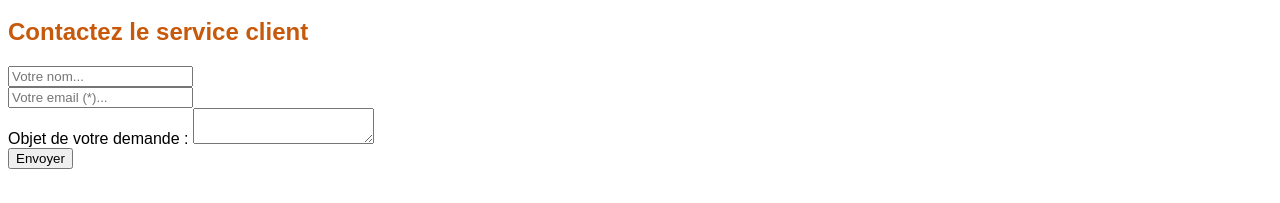
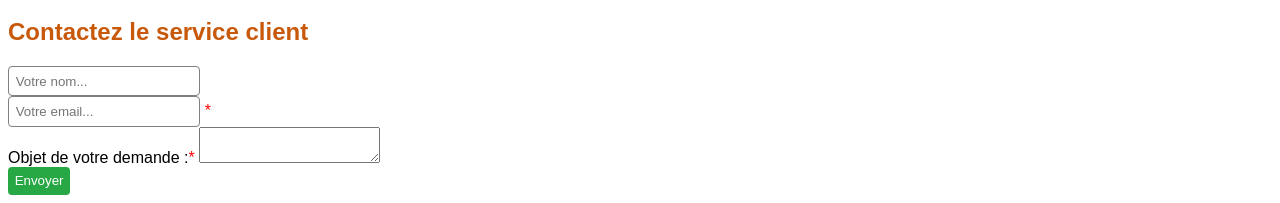
Before and after one commit to Ghislaine34/init_html, a plain HTML site: page index.html in a window 1280 px wide. Shown: the part 1083-1286 px from the top of the page. Before the commit the page ends 1260 px from the top, so only its background shows below. Drawn offline with Linux system fonts and the light colour scheme; files whose address does not match are found by name.

Commit message:
design form

```diff
--- /dev/null
+++ b/assets/css/forms.css
@@ -0,0 +1,25 @@
+/**
+*Design field and form
+**/
+.required::after{
+    content: "*";
+    color: red;
+}
+/**
+*input design
+**/
+input{
+    border-radius:0.3em;
+    padding:.5em;
+    border: solid 1px rgb(128,128,128);
+}
+#send-btn{
+    border-radius:0.3em;
+    background-color:var(--success);
+    color:var(--light);
+    padding:0.5em;
+    border: none;
+}
+#send-btn:hover{
+    background-color:#19642a;
+}
--- a/assets/css/styles.css
+++ b/assets/css/styles.css
@@ -13,6 +13,7 @@
     --dark: #343a40;
     --light: #ffffff;
 }
+
 /*
 *Global styles
 * CSS Rule : selector{property:property_value;}
@@ -40,7 +41,7 @@ ul{
 }
 /*Première règle de média*/
 @media screen and (max-width: 576px){
-    .flex-container{
+    header nav ul.flex-container{
         flex-direction: column;
         display: none;
     }
--- a/index.html
+++ b/index.html
@@ -8,11 +8,10 @@
         <title>Découvrir le HTML</title>
         <link href="./assets/css/styles.css" rel="stylesheet">
         <link href="./assets/css/layout.css" rel="stylesheet">
+        <!--lien design form-->
+        <link href="./assets/css/forms.css" rel="stylesheet">
         <!--Load icomoon styles-->
         <link href="./assets/css/style.css" rel="stylesheet">
-
-
-
 
     </head>
     <!--
@@ -93,11 +92,11 @@
                 <div>
                     <input type="text" name="name-ctrl" id="name-ctrl" placeholder="Votre nom...">
                 </div>
-                <div>
-                    <input type="email" name="email-ctrl" id="email-ctrl" placeholder="Votre email (*)..." required>
+                <div class="required">
+                    <input type="email" name="email-ctrl" id="email-ctrl" placeholder="Votre email..." required>
                 </div>
                 <div>
-                    <label>Objet de votre demande :</label>
+                    <label class="required">Objet de votre demande :</label>
                     <textarea name="object-ctrl" id="object-ctrl"></textarea>
                 </div>
                 <div>
```
